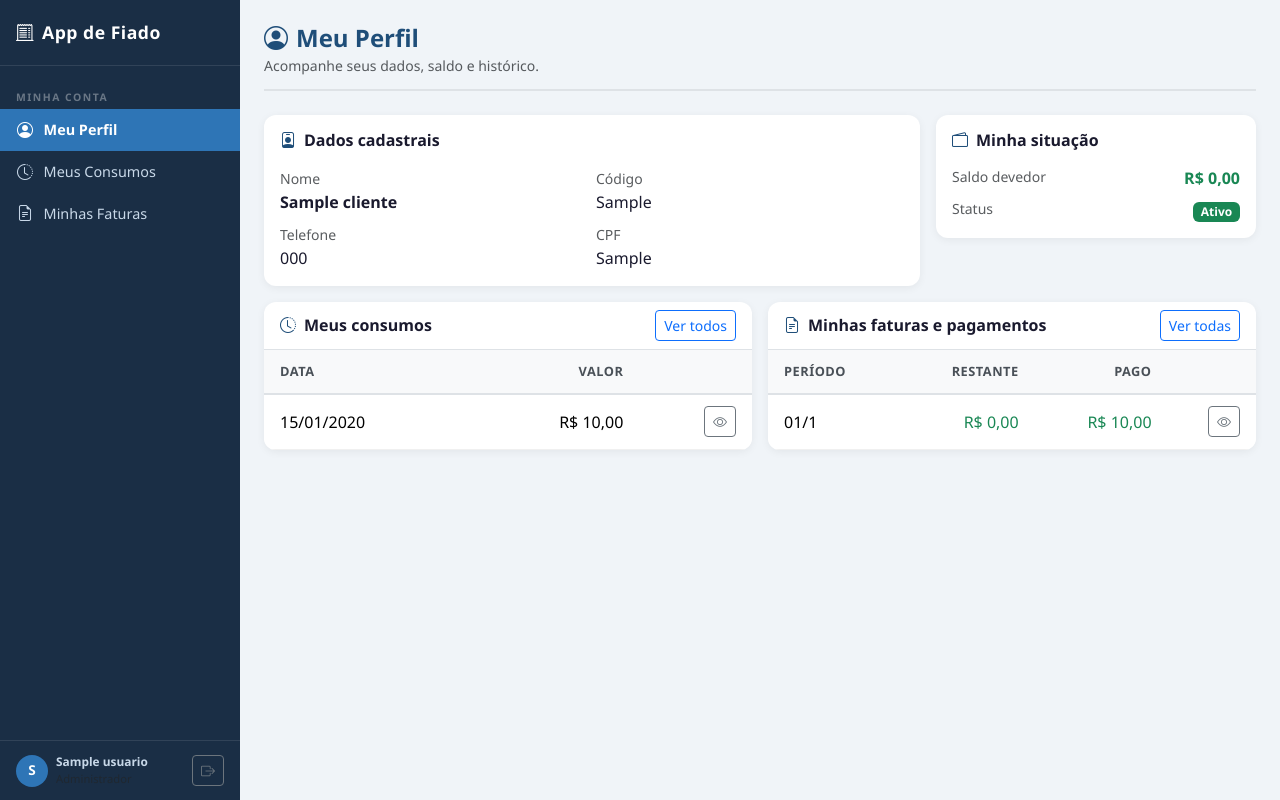
After one commit to felipebandeira23/fiado-app, a Django app: page /meu-perfil/ in a window 1280 px wide. The commit adds this page. Run offline with Django 4.2, Linux system fonts and the light colour scheme; a user stored in the database is signed in; tables that the repository leaves empty hold one stand-in row (values such as "Sample post"); some libraries are stand-ins or nearby versions.

Commit message:
feat: add customer self-service profile with scoped data access
Agent-Logs-Url: https://github.com/felipebandeira23/fiado-app/sessions/f032fca4-3c28-48c7-a90a-da6acbbbb145

Co-authored-by: felipebandeira23 <214303941+felipebandeira23@users.noreply.github.com>

```diff
--- a/apps/clientes/urls.py
+++ b/apps/clientes/urls.py
@@ -6,6 +6,7 @@ app_name = 'clientes'
 urlpatterns = [
     # Dashboard (página inicial)
     path('', views.dashboard, name='dashboard'),
+    path('meu-perfil/', views.meu_perfil, name='meu_perfil'),
 
     # CRUD
     path('clientes/', views.lista_clientes, name='lista'),
--- a/apps/clientes/views.py
+++ b/apps/clientes/views.py
@@ -3,8 +3,10 @@ import json
 from io import BytesIO
 from django.core.files import File
 from django.core.paginator import Paginator
+from django.core.exceptions import ObjectDoesNotExist
 from django.contrib.auth.decorators import login_required
 from django.contrib import messages
+from django.http import Http404
 from django.db.models import Q
 from django.http import HttpResponse, JsonResponse
 from django.shortcuts import render, redirect, get_object_or_404
@@ -13,10 +15,24 @@ from .models import Cliente, ClienteQRCode
 from .forms import ClienteForm
 
 
+def _cliente_do_usuario(user):
+    try:
+        return user.cliente_vinculado
+    except ObjectDoesNotExist:
+        return None
+
+
+def _usuario_cliente(user):
+    return _cliente_do_usuario(user) is not None
+
+
 # ─── Dashboard ────────────────────────────────────────────────────────────────
 
 @login_required
 def dashboard(request):
+    if _usuario_cliente(request.user):
+        return redirect('clientes:meu_perfil')
+
     from django.db.models import Sum, F, ExpressionWrapper, DecimalField
     from apps.faturas.models import FaturaMensal
     from apps.consumos.models import Consumo
@@ -51,10 +67,43 @@ def dashboard(request):
     })
 
 
+@login_required
+def meu_perfil(request):
+    from apps.faturas.models import FaturaMensal
+    from apps.consumos.models import Consumo
+
+    cliente = _cliente_do_usuario(request.user)
+    if not cliente:
+        messages.info(request, 'Perfil do cliente disponível apenas para contas de cliente.')
+        return redirect('clientes:dashboard')
+
+    consumos = (
+        Consumo.objects
+        .filter(cliente=cliente)
+        .prefetch_related('itens__produto')
+        .order_by('-created_at')[:20]
+    )
+    faturas = (
+        FaturaMensal.objects
+        .filter(cliente=cliente)
+        .prefetch_related('pagamentos')
+        .order_by('-ano', '-mes')[:12]
+    )
+
+    return render(request, 'clientes/meu_perfil.html', {
+        'cliente': cliente,
+        'consumos': consumos,
+        'faturas': faturas,
+    })
+
+
 # ─── CRUD de Clientes ─────────────────────────────────────────────────────────
 
 @login_required
 def lista_clientes(request):
+    if _usuario_cliente(request.user):
+        return redirect('clientes:meu_perfil')
+
     qs = Cliente.objects.all()
     q = request.GET.get('q', '').strip()
     status = request.GET.get('status', '')
@@ -87,6 +136,9 @@ def lista_clientes(request):
 
 @login_required
 def novo_cliente(request):
+    if _usuario_cliente(request.user):
+        raise Http404()
+
     if request.method == 'POST':
         form = ClienteForm(request.POST, request.FILES)
         if form.is_valid():
@@ -102,6 +154,11 @@ def novo_cliente(request):
 @login_required
 def detalhe_cliente(request, pk):
     from apps.faturas.models import FaturaMensal
+
+    cliente_logado = _cliente_do_usuario(request.user)
+    if cliente_logado and str(cliente_logado.pk) != str(pk):
+        raise Http404()
+
     cliente = get_object_or_404(Cliente, pk=pk)
     faturas = FaturaMensal.objects.filter(cliente=cliente).order_by('-ano', '-mes')[:12]
     return render(request, 'clientes/detalhe.html', {'cliente': cliente, 'faturas': faturas})
@@ -109,6 +166,9 @@ def detalhe_cliente(request, pk):
 
 @login_required
 def editar_cliente(request, pk):
+    if _usuario_cliente(request.user):
+        raise Http404()
+
     cliente = get_object_or_404(Cliente, pk=pk)
     if request.method == 'POST':
         form = ClienteForm(request.POST, request.FILES, instance=cliente)
@@ -127,6 +187,9 @@ def editar_cliente(request, pk):
 
 @login_required
 def qrcode_cliente(request, pk):
+    if _usuario_cliente(request.user):
+        raise Http404()
+
     cliente = get_object_or_404(Cliente, pk=pk)
     # Garante que o QR Code existe
     if not hasattr(cliente, 'qrcode_obj'):
@@ -137,6 +200,9 @@ def qrcode_cliente(request, pk):
 
 @login_required
 def download_qrcode(request, pk):
+    if _usuario_cliente(request.user):
+        raise Http404()
+
     cliente = get_object_or_404(Cliente, pk=pk)
     if not hasattr(cliente, 'qrcode_obj'):
         _gerar_qrcode(cliente)
@@ -153,6 +219,9 @@ def download_qrcode(request, pk):
 @require_GET
 def api_cliente_por_qr(request, token):
     """Retorna dados do cliente pelo token do QR Code (chamado via AJAX)."""
+    if _usuario_cliente(request.user):
+        return JsonResponse({'erro': 'Acesso não permitido.'}, status=403)
+
     try:
         cliente = Cliente.objects.get(token_qr=token)
     except Cliente.DoesNotExist:
@@ -177,6 +246,9 @@ def api_cliente_por_qr(request, token):
 @require_GET
 def api_busca_clientes(request):
     """Autocomplete: busca clientes por nome, telefone ou código."""
+    if _usuario_cliente(request.user):
+        return JsonResponse([], safe=False)
+
     q = request.GET.get('q', '').strip()
     if len(q) < 2:
         return JsonResponse([], safe=False)
--- a/templates/base.html
+++ b/templates/base.html
@@ -26,6 +26,18 @@
   </div>
 
   <nav class="sidebar-nav">
+    {% if user.cliente_vinculado %}
+    <div class="nav-section">MINHA CONTA</div>
+    <a href="{% url 'clientes:meu_perfil' %}" class="nav-link {% if request.resolver_match.url_name == 'meu_perfil' %}active{% endif %}">
+      <i class="bi bi-person-circle"></i> Meu Perfil
+    </a>
+    <a href="{% url 'consumos:lista' %}" class="nav-link {% if request.resolver_match.app_name == 'consumos' %}active{% endif %}">
+      <i class="bi bi-clock-history"></i> Meus Consumos
+    </a>
+    <a href="{% url 'faturas:lista' %}" class="nav-link {% if request.resolver_match.app_name == 'faturas' %}active{% endif %}">
+      <i class="bi bi-file-earmark-text"></i> Minhas Faturas
+    </a>
+    {% else %}
     <div class="nav-section">GERAL</div>
     <a href="{% url 'clientes:dashboard' %}" class="nav-link {% if request.resolver_match.url_name == 'dashboard' %}active{% endif %}">
       <i class="bi bi-speedometer2"></i> Dashboard
@@ -59,6 +71,7 @@
     <a href="{% url 'usuarios:lista' %}" class="nav-link {% if request.resolver_match.app_name == 'usuarios' %}active{% endif %}">
       <i class="bi bi-person-gear"></i> Usuários
     </a>
+    {% endif %}
     {% endif %}
   </nav>
 
--- /dev/null
+++ b/templates/clientes/meu_perfil.html
@@ -0,0 +1,97 @@
+{% extends 'base.html' %}
+{% block title %}Meu Perfil – App de Fiado{% endblock %}
+
+{% block content %}
+<div class="page-header d-flex align-items-center justify-content-between">
+  <div>
+    <h1><i class="bi bi-person-circle me-2"></i>Meu Perfil</h1>
+    <span class="text-muted small">Acompanhe seus dados, saldo e histórico.</span>
+  </div>
+</div>
+
+<div class="row g-3 mb-3">
+  <div class="col-lg-8">
+    <div class="table-card p-3">
+      <h6 class="fw-bold mb-3"><i class="bi bi-person-badge me-2 text-primary"></i>Dados cadastrais</h6>
+      <div class="row g-2">
+        <div class="col-md-6"><span class="text-muted small">Nome</span><div class="fw-semibold">{{ cliente.nome }}</div></div>
+        <div class="col-md-6"><span class="text-muted small">Código</span><div>{{ cliente.codigo }}</div></div>
+        <div class="col-md-6"><span class="text-muted small">Telefone</span><div>{{ cliente.telefone|default:"—" }}</div></div>
+        <div class="col-md-6"><span class="text-muted small">CPF</span><div>{{ cliente.cpf|default:"—" }}</div></div>
+      </div>
+    </div>
+  </div>
+  <div class="col-lg-4">
+    <div class="table-card p-3">
+      <h6 class="fw-bold mb-3"><i class="bi bi-wallet2 me-2 text-primary"></i>Minha situação</h6>
+      <div class="d-flex justify-content-between mb-2">
+        <span class="text-muted small">Saldo devedor</span>
+        <span class="fw-bold {% if cliente.saldo_devedor_total > 0 %}text-danger{% else %}text-success{% endif %}">
+          R$ {{ cliente.saldo_devedor_total|floatformat:2 }}
+        </span>
+      </div>
+      <div class="d-flex justify-content-between">
+        <span class="text-muted small">Status</span>
+        <span>
+          {% if cliente.status == 'ativo' %}<span class="badge bg-success">Ativo</span>
+          {% elif cliente.status == 'bloqueado' %}<span class="badge bg-danger">Bloqueado</span>
+          {% else %}<span class="badge bg-warning text-dark">Inadimplente</span>{% endif %}
+        </span>
+      </div>
+    </div>
+  </div>
+</div>
+
+<div class="row g-3">
+  <div class="col-lg-6">
+    <div class="table-card">
+      <div class="px-3 py-2 border-bottom d-flex justify-content-between align-items-center">
+        <h6 class="mb-0 fw-bold"><i class="bi bi-clock-history me-2 text-primary"></i>Meus consumos</h6>
+        <a href="{% url 'consumos:lista' %}" class="btn btn-sm btn-outline-primary">Ver todos</a>
+      </div>
+      <div class="table-responsive">
+        <table class="table table-sm mb-0">
+          <thead><tr><th>Data</th><th class="text-end">Valor</th><th></th></tr></thead>
+          <tbody>
+            {% for consumo in consumos %}
+            <tr>
+              <td>{{ consumo.data|date:"d/m/Y" }}</td>
+              <td class="text-end">R$ {{ consumo.valor_total|floatformat:2 }}</td>
+              <td class="text-end"><a href="{% url 'consumos:detalhe' consumo.pk %}" class="btn btn-sm btn-outline-secondary"><i class="bi bi-eye"></i></a></td>
+            </tr>
+            {% empty %}
+            <tr><td colspan="3" class="text-center text-muted py-3">Nenhum consumo registrado.</td></tr>
+            {% endfor %}
+          </tbody>
+        </table>
+      </div>
+    </div>
+  </div>
+
+  <div class="col-lg-6">
+    <div class="table-card">
+      <div class="px-3 py-2 border-bottom d-flex justify-content-between align-items-center">
+        <h6 class="mb-0 fw-bold"><i class="bi bi-file-earmark-text me-2 text-primary"></i>Minhas faturas e pagamentos</h6>
+        <a href="{% url 'faturas:lista' %}" class="btn btn-sm btn-outline-primary">Ver todas</a>
+      </div>
+      <div class="table-responsive">
+        <table class="table table-sm mb-0">
+          <thead><tr><th>Período</th><th class="text-end">Restante</th><th class="text-end">Pago</th><th></th></tr></thead>
+          <tbody>
+            {% for fatura in faturas %}
+            <tr>
+              <td>{{ fatura.mes|stringformat:"02d" }}/{{ fatura.ano }}</td>
+              <td class="text-end {% if fatura.valor_restante > 0 %}text-danger{% else %}text-success{% endif %}">R$ {{ fatura.valor_restante|floatformat:2 }}</td>
+              <td class="text-end text-success">R$ {{ fatura.valor_pago|floatformat:2 }}</td>
+              <td class="text-end"><a href="{% url 'faturas:detalhe' fatura.pk %}" class="btn btn-sm btn-outline-secondary"><i class="bi bi-eye"></i></a></td>
+            </tr>
+            {% empty %}
+            <tr><td colspan="4" class="text-center text-muted py-3">Nenhuma fatura encontrada.</td></tr>
+            {% endfor %}
+          </tbody>
+        </table>
+      </div>
+    </div>
+  </div>
+</div>
+{% endblock %}
--- a/templates/consumos/detalhe.html
+++ b/templates/consumos/detalhe.html
@@ -5,7 +5,7 @@
 <div class="page-header">
   <h1><i class="bi bi-receipt me-2"></i>Detalhe do Consumo</h1>
   <div class="d-flex gap-2">
-    <a href="{% url 'consumos:lista' %}?cliente_id={{ consumo.cliente.pk }}" class="btn btn-outline-secondary">
+    <a href="{% url 'consumos:lista' %}{% if not is_customer %}?cliente_id={{ consumo.cliente.pk }}{% endif %}" class="btn btn-outline-secondary">
       <i class="bi bi-arrow-left me-1"></i>Voltar
     </a>
   </div>
@@ -18,9 +18,13 @@
         <div class="col-md-6">
           <div class="small text-muted fw-semibold">Cliente</div>
           <div class="fw-bold fs-5">
+            {% if is_customer %}
+              {{ consumo.cliente.nome }}
+            {% else %}
             <a href="{% url 'clientes:detalhe' consumo.cliente.pk %}" class="text-decoration-none">
               {{ consumo.cliente.nome }}
             </a>
+            {% endif %}
           </div>
           <div class="text-muted">{{ consumo.cliente.codigo }}</div>
         </div>
--- a/templates/faturas/detalhe.html
+++ b/templates/faturas/detalhe.html
@@ -123,7 +123,11 @@
       <dl class="row mb-0">
         <dt class="col-sm-5">Cliente</dt>
         <dd class="col-sm-7">
+          {% if is_customer %}
+          {{ fatura.cliente.nome }}
+          {% else %}
           <a href="{% url 'clientes:detalhe' fatura.cliente.pk %}">{{ fatura.cliente.nome }}</a>
+          {% endif %}
         </dd>
         <dt class="col-sm-5">Período</dt>
         <dd class="col-sm-7">{{ fatura.mes|stringformat:"02d" }}/{{ fatura.ano }}</dd>
@@ -146,7 +150,7 @@
   <!-- Pagamentos -->
   <div class="col-lg-5">
     <!-- Registrar pagamento -->
-    {% if fatura.status != 'paga' %}
+    {% if not is_customer and fatura.status != 'paga' %}
     <div class="table-card p-3 mb-3">
       <h6 class="fw-bold mb-3"><i class="bi bi-cash-coin me-2 text-success"></i>Registrar Pagamento</h6>
       <form method="post" action="{% url 'faturas:pagamento' fatura.pk %}">
```
Also changed, not shown: apps/clientes/models.py (+9 -0 lines), apps/clientes/tests.py (+112 -0 lines), apps/consumos/views.py (+27 -3 lines), apps/faturas/views.py (+47 -1 lines), templates/consumos/lista.html (+6 -2 lines), templates/faturas/lista.html (+9 -3 lines), apps/clientes/migrations/0002_cliente_usuario.py (added).
